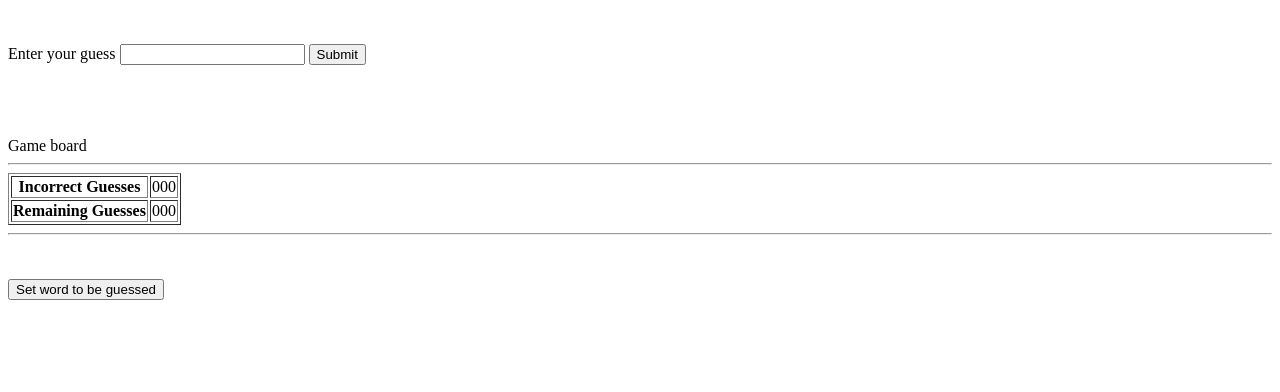
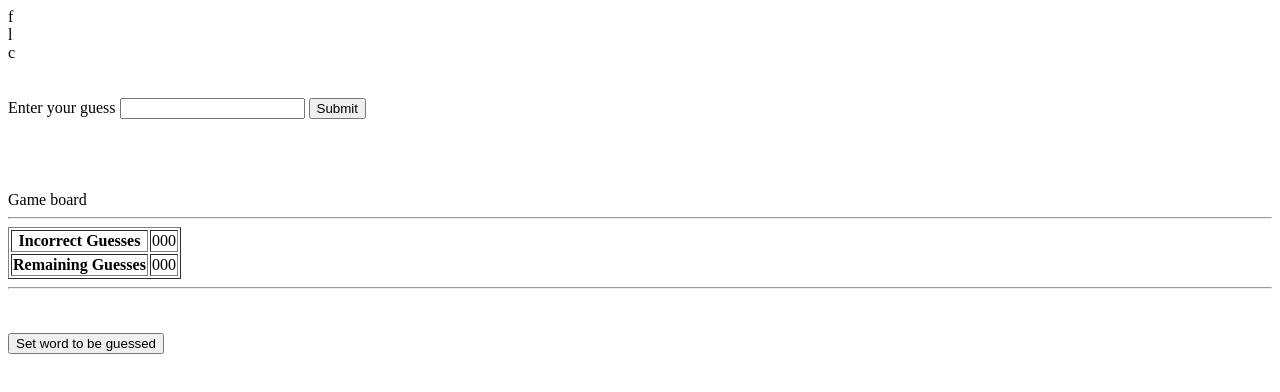
Before and after one commit to xiandew/GuessTheWord, a plain HTML site: page index.html in a window 1280 px wide. Both pictures are taken after a click on the button "Set word to be guessed". Drawn offline with nearby package versions, Linux system fonts and the light colour scheme.

Commit message:
Add words.js and setWord()

```diff
--- a/index.html
+++ b/index.html
@@ -2,18 +2,21 @@
 <html lang="en">
 <head>
     <title>Guess The Word</title>
+    <meta charset="utf-8">
+    <script src="https://code.jquery.com/jquery-3.3.1.min.js"></script>
+    <script src="words.js"></script>
     <script src="wordGuessingGame.js"></script>
 </head>
 
 <body>
 <div>
     <div id="wordTiles">
-        <!--<div class=”char">w</div><div class=”char">o</div><div class=”char">r</div><div class=”char">d</div>--></div>
+        <!--<div class="char">w</div><div class="char">o</div><div class="char">r</div><div class="char">d</div>-->
+    </div>
     <br><br>
-    <form><label>Enter your guess</label>
-        <label>
-        <input type="text" name="guess">
-    </label>
+    <form>
+        <label>Enter your guess</label>
+        <label><input type="text" name="guess"></label>
         <button>Submit</button>
     </form>
     <br><br><br><br>Game board
@@ -29,7 +32,7 @@
         </tr>
     </table>
     <hr><br><br>
-    <button>Set word to be guessed</button>
+    <button onclick="setWord()">Set word to be guessed</button>
 </div>
 </body>
 </html>
--- a/wordGuessingGame.js
+++ b/wordGuessingGame.js
@@ -3,9 +3,20 @@ let gameState = {
     remainingGuesses: 10
 };
 
-function setWord(word) {
+function setWord() {
     //set word to be guessed
+    let word = words[Math.floor(Math.random() * words.length)].toLowerCase();
+    let hiddenLetters = [];
+    for (let i = 0, numHidden = Math.floor(word.length / 2); i < numHidden; i++) {
+        hiddenLetters.push(Math.floor(Math.random() * word.length));
+    }
+    let wordTiles = "";
+    for (let letter in word) {
+        wordTiles += hiddenLetters.includes(parseInt(letter)) ? `<div class="guess"></div>` : `<div class="char">${word[letter]}</div>`;
+    }
+    document.getElementById("wordTiles").innerHTML = wordTiles;
 }
+
 function validate (guess) {
     //validate the input from the form (letter)
 }
--- /dev/null
+++ b/words.js
@@ -0,0 +1,50 @@
+words = ["Airplane",
+  "Ears",
+  "Piano",
+  "Angry",
+  "Elephant",
+  "Pinch",
+  "Baby",
+  "Fish",
+  "Reach",
+  "Ball",
+  "Flick",
+  "Remote",
+  "Baseball",
+  "Football",
+  "Roll",
+  "Basketball",
+  "Fork",
+  "Sad",
+  "Bounce",
+  "Giggle",
+  "Scissors",
+  "Cat",
+  "Golf",
+  "Skip",
+  "Chicken",
+  "Guitar",
+  "Sneeze",
+  "Chimpanzee",
+  "Hammer",
+  "Spin",
+  "Clap",
+  "Happy",
+  "Spoon",
+  "Cough",
+  "Horns",
+  "Stomp",
+  "Cry",
+  "Joke",
+  "Stop",
+  "Dog",
+  "Mime",
+  "Tail",
+  "Drink",
+  "Penguin",
+  "Toothbrush",
+  "Drums",
+  "Phone",
+  "Wiggle",
+  "Duck",
+  "Photographer"];
```
